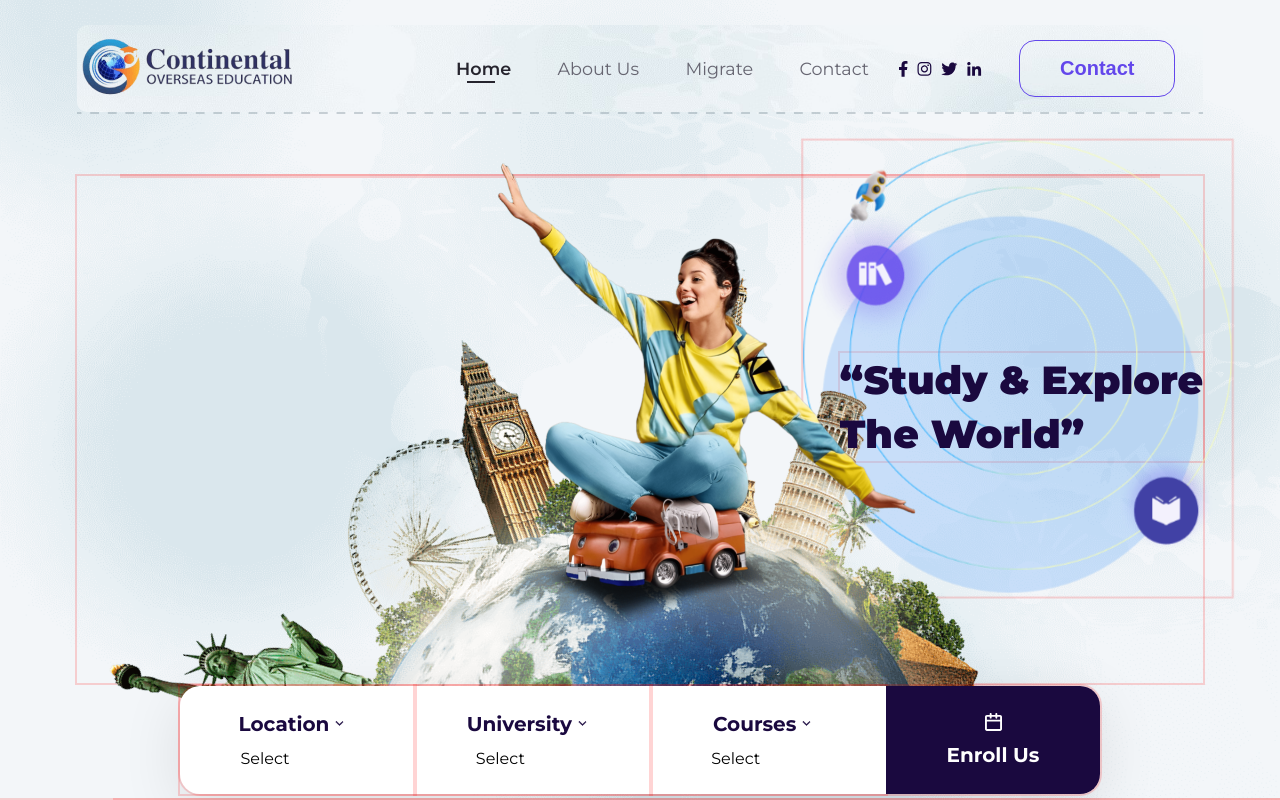
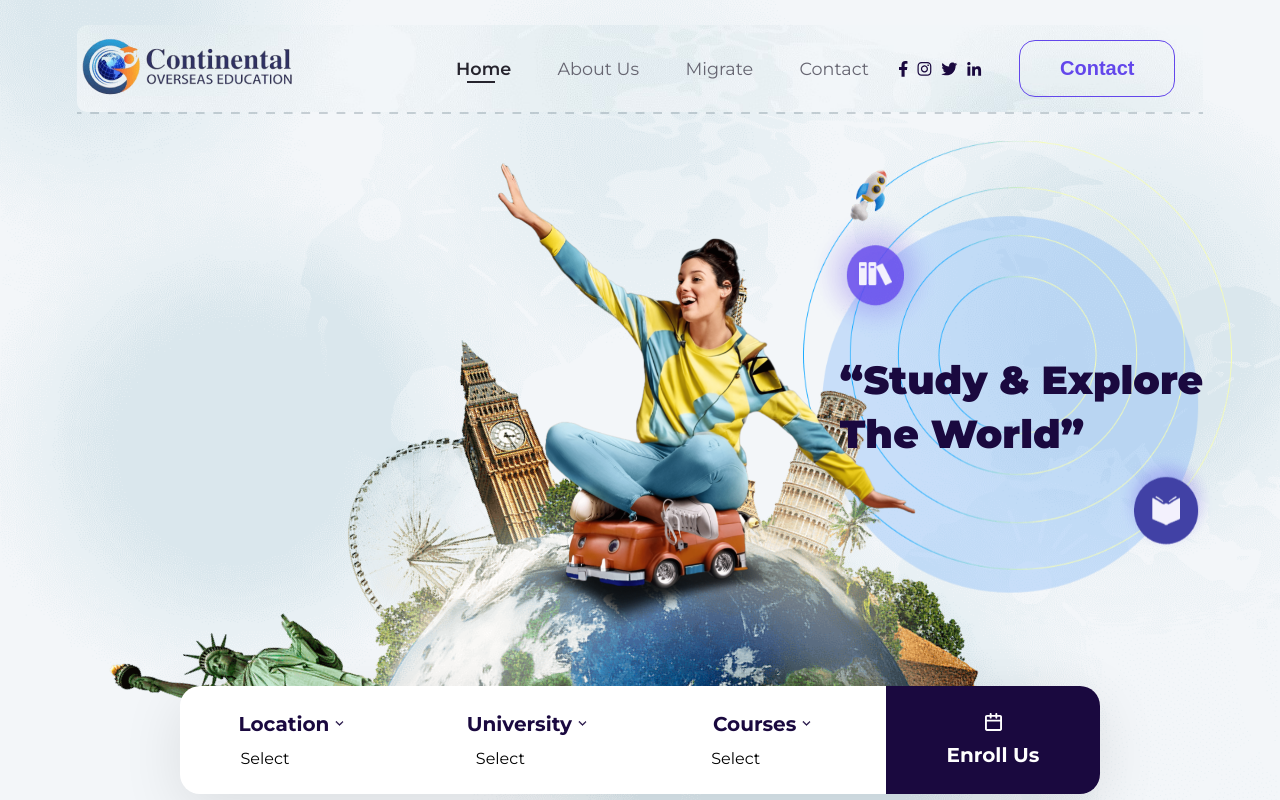
Before and after one commit to amal-tapclone/continental_ui, a React (Create React App) app: page / in a window 1280 px wide. Shown: the top 800 px of the page. Built offline with nearby package versions, Linux system fonts and the light colour scheme.

Commit message:
changes border

```diff
--- a/src/global.css
+++ b/src/global.css
@@ -14,10 +14,10 @@ font-family: "Roboto", sans-serif; */
   margin: 0 auto;
 }
 
-.testBorder {
-  /* border: 2px solid rgba(255, 0, 0, 0.169); */
+/* .testBorder {
+  border: 2px solid rgba(255, 0, 0, 0.169);
   outline: 2px solid rgba(255, 0, 0, 0.169);
-}
+} */
 
 .mainWrapper {
   background: #f3f6f9;
```
